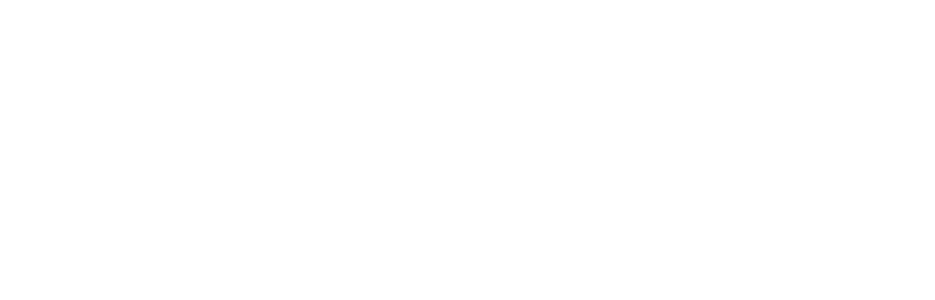
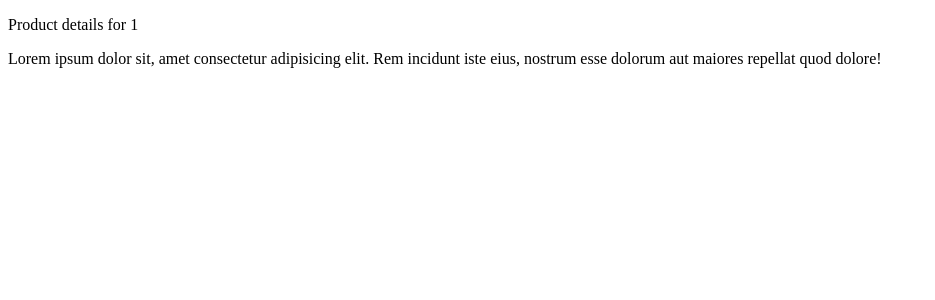
Before and after one commit to DavileGonzaPe/nuxt-dojo, a Nuxt app: page /products/1 in a window 1280 px wide. Before the commit this address had no page. Shown: the top 300 px of the page, without its empty margins (0-935 px from the left). Built offline with nearby package versions, Linux system fonts and the light colour scheme.

Commit message:
Route parameters

```diff
--- /dev/null
+++ b/pages/products/[id].vue
@@ -0,0 +1,15 @@
+<template>
+    <div>
+        <p>Product details for {{ id }}</p>
+        <p>Lorem ipsum dolor sit, amet consectetur adipisicing elit. Rem incidunt iste eius, nostrum esse dolorum aut
+            maiores repellat quod dolore!</p>
+    </div>
+</template>
+
+<script setup>
+    const { id } = useRoute().params
+</script>
+
+<style scoped>
+
+</style>
```
